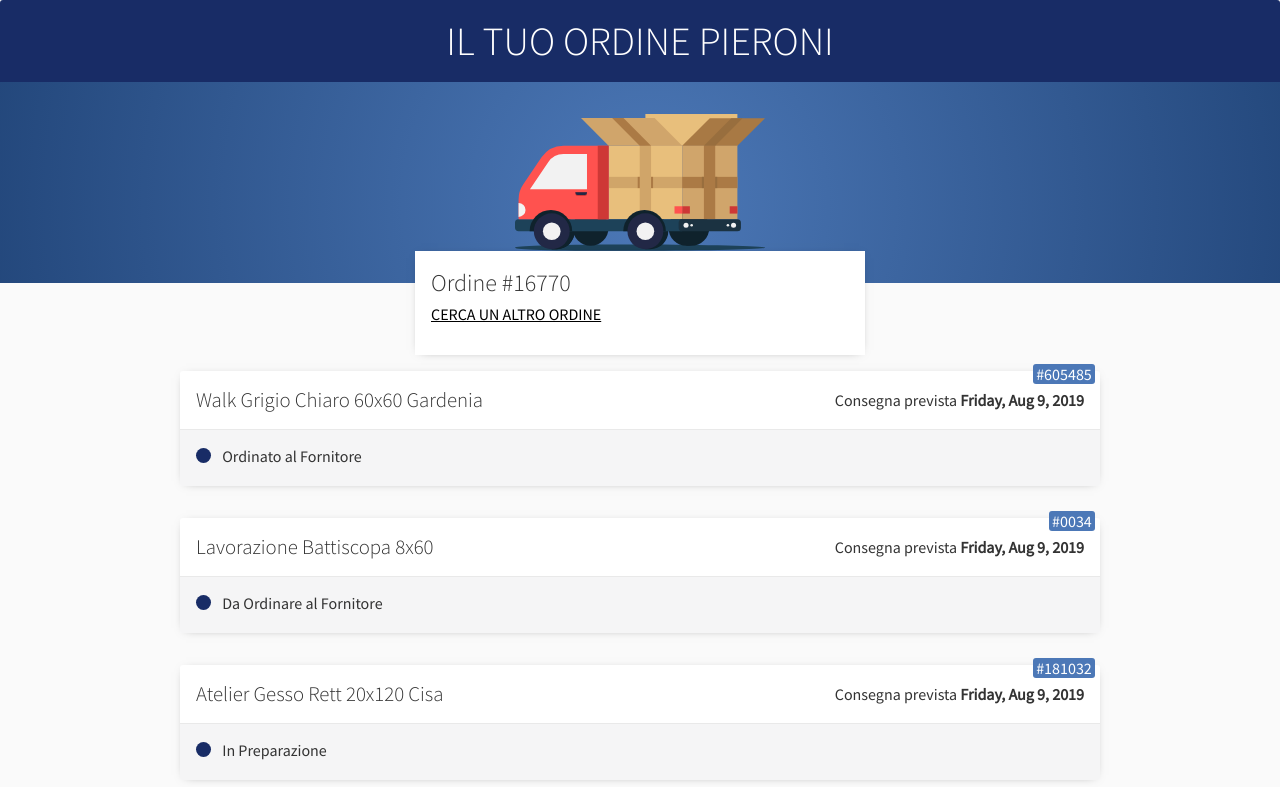
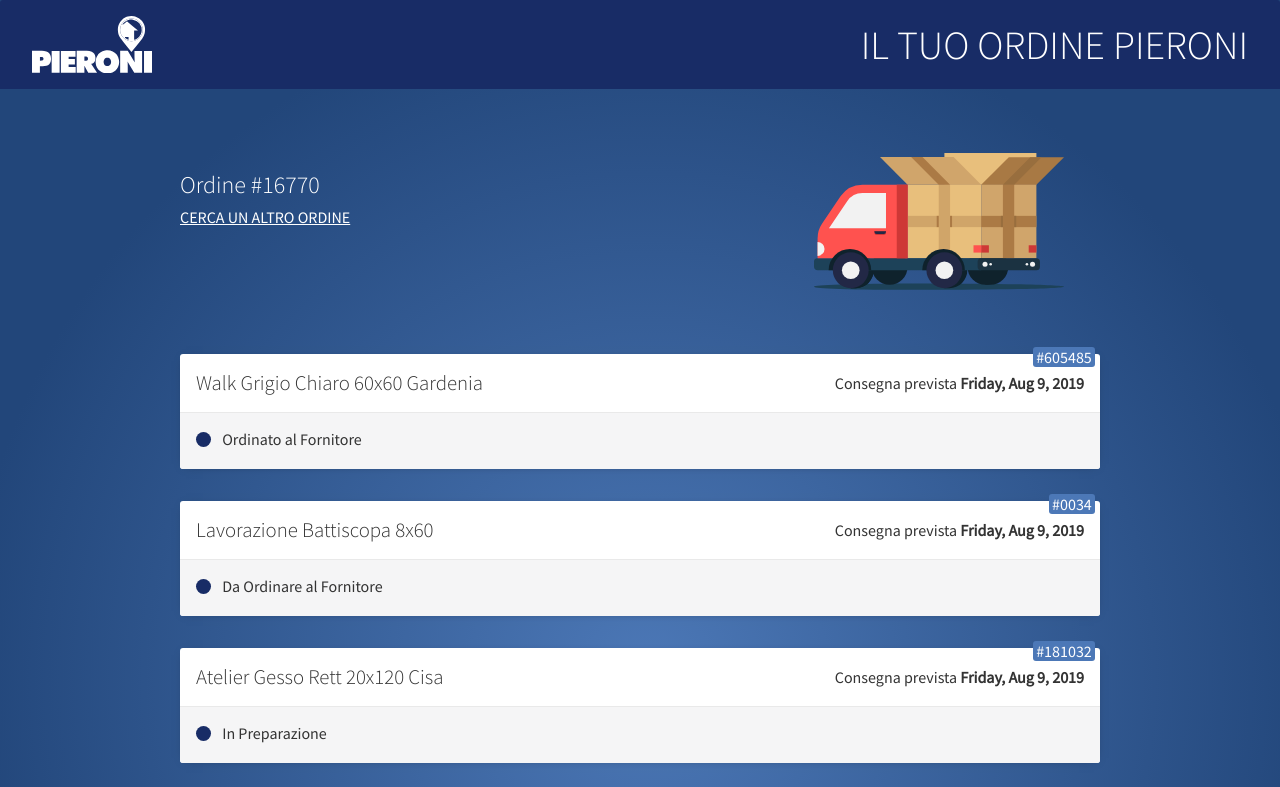
Before and after one commit to MatteoPieroni/pieroni-ordini, a Svelte app: page / in a window 1280 px wide. Shown: the top 787 px of the page. Built offline with nearby package versions, Linux system fonts and the light colour scheme.

Commit message:
Styles refactor

```diff
--- a/src/App.svelte
+++ b/src/App.svelte
@@ -59,7 +59,19 @@
   @import url("https://fonts.googleapis.com/css?family=Source+Sans+Pro:300,400&display=swap");
   :global(body) {
     padding-bottom: 2rem;
-    background: #fafafa;
+    min-height: 100vh;
+    background: rgba(76, 120, 183, 1);
+    background: -o-radial-gradient(
+      50.7% 60.5%,
+      circle 760px,
+      rgba(76, 120, 183, 1) 0%,
+      rgba(34, 70, 122, 1) 90%
+    );
+    background: radial-gradient(
+      circle 760px at 50.7% 60.5%,
+      rgba(76, 120, 183, 1) 0%,
+      rgba(34, 70, 122, 1) 90%
+    );
     font-family: "Source Sans Pro", HelveticaNeue-Light, "Helvetica Neue Light",
       "Helvetica Neue", Helvetica, Arial, "Lucida Grande", sans-serif;
     font-weight: 400;
@@ -85,15 +97,13 @@
 
   .form-container {
     position: relative;
-    margin: -2rem auto 0 auto;
-    padding: 1rem;
+    margin: 0 auto 0 auto;
+    padding: 2rem 0 0;
     width: 90vw;
-    background: #fff;
-    box-shadow: 0 1px 10px -6px rgba(0, 0, 0, 0.5);
     box-sizing: border-box;
 
     @media (min-width: 768px) {
-      max-width: 450px;
+      max-width: 920px;
     }
   }
 
--- a/src/components/Form.svelte
+++ b/src/components/Form.svelte
@@ -1,4 +1,5 @@
 <script>
+  import Truck from "./Truck.svelte";
   import { createEventDispatcher } from "svelte";
   import { fields, errors } from "../constants.js";
   import { sendData } from "../services/Api.js";
@@ -73,10 +74,39 @@
   };
 </script>
 
-<style>
+<style type="text/scss">
+  .sub-header {
+    @media (min-width: 768px) {
+      display: flex;
+      flex-direction: row-reverse;
+      padding: 2rem 0;
+    }
+  }
   h2 {
     margin-top: 0;
   }
+
+  .truck {
+    margin-bottom: 1rem;
+    @media (min-width: 768px) {
+      margin-left: 5%;
+      width: 35%;
+    }
+  }
+
+  .form {
+    color: #fff;
+    @media (min-width: 768px) {
+      width: 60%;
+    }
+  }
+
+  form {
+    padding: 1rem;
+    background: #fff;
+    color: #000;
+  }
+
   .input-container {
     margin-bottom: 1rem;
   }
@@ -116,6 +146,10 @@
     color: #fff;
   }
 
+  .reset-container {
+    padding: 1rem 0;
+  }
+
   .order-number {
     margin-bottom: 0;
   }
@@ -124,6 +158,7 @@
     border: none;
     padding-left: 0;
     background: none;
+    color: #fff;
     text-transform: uppercase;
     text-decoration: underline;
     cursor: pointer;
@@ -134,6 +169,11 @@
   }
 </style>
 
+<div class="sub-header">
+  <div class="truck">
+    <Truck />
+  </div>
+  <div class="form">
     {#if !numOrdine}
       <form on:submit|preventDefault={handleSubmit}>
         <h2>Controlla lo stato del tuo ordine</h2>
@@ -167,10 +207,12 @@
         <p aria-live="polite">{uiErrors.general}</p>
       </form>
     {:else}
-  <div>
+      <div class="reset-container">
         <h2 class="order-number">Ordine #{numOrdine}</h2>
         <button class="reset-button" on:click={resetOrder} aria-label="">
           Cerca un altro ordine
         </button>
       </div>
     {/if}
+  </div>
+</div>
--- a/src/components/Header.svelte
+++ b/src/components/Header.svelte
@@ -1,43 +1,37 @@
 <script>
-  import Truck from "./Truck.svelte";
+  import Logo from "./Logo.svelte";
 </script>
 
 <style type="text/scss">
   header {
+    display: flex;
+    justify-content: space-between;
+    align-items: center;
+    flex-wrap: wrap;
     padding: 1rem;
     background: #182c66;
+    @media (min-width: 768px) {
+      padding: 1rem 2rem;
+    }
   }
   h1 {
     margin-top: 0;
     margin-bottom: 0;
+    width: 100%;
     font-size: 1rem;
     color: #fff;
     text-align: center;
     text-transform: uppercase;
+    @media (min-width: 768px) {
+      width: auto;
+    }
     @media (min-width: 1024px) {
       font-size: 2.5rem;
     }
   }
-  .sub-header {
-    background: rgba(76, 120, 183, 1);
-    background: -o-radial-gradient(
-      50.7% 60.5%,
-      circle 760px,
-      rgba(76, 120, 183, 1) 0%,
-      rgba(34, 70, 122, 1) 90%
-    );
-    background: radial-gradient(
-      circle 760px at 50.7% 60.5%,
-      rgba(76, 120, 183, 1) 0%,
-      rgba(34, 70, 122, 1) 90%
-    );
-    padding: 2rem 0;
-  }
 </style>
 
 <header>
+  <Logo />
   <h1>Il tuo ordine Pieroni</h1>
 </header>
-<div class="sub-header">
-  <Truck />
-</div>
--- /dev/null
+++ b/src/components/Logo.svelte
@@ -0,0 +1,47 @@
+<style type="text/scss">
+  svg {
+    margin: 0 auto 0.5rem auto;
+    max-width: 120px;
+    width: 100%;
+    @media (min-width: 768px) {
+      margin: 0;
+    }
+  }
+</style>
+
+<svg
+  id="Livello_1"
+  data-name="Livello 1"
+  xmlns="http://www.w3.org/2000/svg"
+  viewBox="0 0 517.23 247.65">
+  <defs>
+    <style>
+      .dls-2 {
+        fill: #fff;
+      }
+    </style>
+  </defs>
+  <path
+    class="dls-2"
+    d="M380,150.32h1.27c10.28,0,20.56,0,30.83,0a1.87,1.87,0,0,1,1.85,1.1Q428.1,175.23,442.25,199a5.4,5.4,0,0,0,.37.46c-1.51-16.42-.45-32.73-0.88-49.09h32.8v94.67h-1.34c-10.32,0-20.64,0-31,0a2,2,0,0,1-2-1.16q-13.91-23.59-27.88-47.14c-0.11-.19-0.26-0.37-0.56-0.79,0.23,2.22.53,4.13,0.6,6,0.16,4.75.28,9.51,0.3,14.27,0,9,0,18.08,0,27.11V245H380V150.32Z" />
+  <path
+    class="dls-2"
+    d="M375.7,197.83c-0.19,24.67-16.6,44.43-41,48.85-15.12,2.73-29.14-.19-41.48-9.55-11.45-8.69-17.62-20.39-18.73-34.74-0.77-9.94.63-19.51,5.45-28.3,7.57-13.83,19.35-22.07,34.8-24.93,11.42-2.11,22.58-1,33.1,4.06,15.1,7.32,24.18,19.33,27,35.93C375.29,192,375.41,194.93,375.7,197.83Zm-34.66,0A53.77,53.77,0,0,0,340,191.4c-1.74-6-5.5-10.13-11.8-11.25-6.58-1.17-12.3.55-16.16,6.33s-4.07,12-2.17,18.31c1.74,5.79,5.65,9.62,11.76,10.69s11.45-.34,15.48-5.34C339.92,206.58,340.82,202.37,341,197.87Z" />
+  <path
+    class="dls-2"
+    d="M192.5,245V150.38c0.41,0,.83-0.06,1.25-0.06q21.23,0,42.47,0c7.42,0,14.68,1,21.44,4.27,9.33,4.52,14.4,12.07,15.62,22.3a33.75,33.75,0,0,1-1.16,15.17c-2.68,7.8-7.86,12.82-16.21,14.2a1.49,1.49,0,0,0-.34.12,1.06,1.06,0,0,0-.15.24l25.16,38.44h-1.27c-11.88,0-23.75,0-35.63,0a1.78,1.78,0,0,1-1.83-1.13Q234.26,229.49,226.6,215a2.2,2.2,0,0,0-.78-0.91V245H192.5Zm33.34-52.11a63.37,63.37,0,0,0,8.19-.06c4.43-.59,6.83-3.37,7.27-7.77,0.57-5.76-2.61-9.72-8.37-10.25-2-.18-4-0.06-6-0.17-1-.05-1.19.35-1.18,1.25,0,5.36,0,10.71,0,16.07C225.78,192.27,225.83,192.62,225.85,192.86Z" />
+  <path
+    class="dls-2"
+    d="M0,150.32H1.29q20.22,0,40.43,0a65.89,65.89,0,0,1,20.21,2.83c11,3.53,17.33,11.11,19.29,22.4a51.17,51.17,0,0,1-.29,19.78C78.7,205.59,72.38,212,62.33,214.87A62.08,62.08,0,0,1,46.1,217c-3.56.05-7.12,0-10.68,0H34v28H0V150.32Zm34.22,26.25v16a85.27,85.27,0,0,0,9.31-.71,6.9,6.9,0,0,0,6.05-7.09c0.07-3.76-1.92-6.45-5.7-7.59C40.73,176.22,37.5,176.62,34.22,176.57Z" />
+  <path
+    class="dls-2"
+    d="M124.55,150.36h63.16v25.58H157.88v9.13h27V209.3h-27v10h30.56V245H124.55V150.36Z" />
+  <path
+    class="dls-2"
+    d="M428.64,155l-6.05-7.47c-9.85-12.15-19.73-24.27-29.53-36.45-4.17-5.18-8.28-10.43-12.22-15.79a53.21,53.21,0,0,1-6.93-13.37,51.72,51.72,0,0,1-2.72-10.81c-0.71-5.22-1.4-10.44-1-15.72a70.82,70.82,0,0,1,1.56-10.71,59.26,59.26,0,0,1,4-11.41,56.55,56.55,0,0,1,9.75-14.36,57.42,57.42,0,0,1,18-13.2,80.37,80.37,0,0,1,9.25-3.33A52.12,52.12,0,0,1,429.08,0a56.32,56.32,0,0,1,10.06,1.14,71,71,0,0,1,10.21,2.65,53.17,53.17,0,0,1,12.75,6.62,58,58,0,0,1,18.28,20.36A55.34,55.34,0,0,1,485,42.32a59,59,0,0,1,2.11,21.13,88.68,88.68,0,0,1-1.77,12.38,58,58,0,0,1-10.56,22.05c-5.55,7.25-11.38,14.29-17.11,21.4q-9.76,12.11-19.55,24.18L429.59,154C429.34,154.28,429.05,154.55,428.64,155ZM379.76,59.55a49,49,0,0,0,48.77,49c26.71,0.07,48.91-21.88,49-48.42A48.88,48.88,0,1,0,379.76,59.55Z" />
+  <path class="dls-2" d="M84.71,150.36h34.38V245H84.71v-94.6Z" />
+  <path class="dls-2" d="M517.23,245h-34.4v-94.6h34.4V245Z" />
+  <path
+    class="dls-2"
+    d="M379.76,59.55a48.88,48.88,0,1,1,97.76.55c-0.07,26.54-22.28,48.48-49,48.42A49,49,0,0,1,379.76,59.55Zm60.44,3.11v39.62C456.39,98.39,471.84,83,472.86,62a44.11,44.11,0,0,0-38.45-46.13c-21-2.75-38.05,9.49-44.63,22.88l1.24-1q8.78-7.16,17.55-14.34a1,1,0,0,1,1.59,0q22.67,19.16,45.38,38.27a4.38,4.38,0,0,0,1,.49l-0.41.53h-16Zm-24,39.49V91H400.79a8.52,8.52,0,0,1,0,1.4,2.52,2.52,0,0,0,1.44,2.84c1,0.59,1.9,1.34,2.88,1.95A42.56,42.56,0,0,0,416.25,102.14Z" />
+</svg>
--- a/src/components/Truck.svelte
+++ b/src/components/Truck.svelte
@@ -1,7 +1,3 @@
-<script>
-
-</script>
-
 <style type="text/scss">
   svg {
     max-width: 50vw;
```
Lines whose indentation alone changed are shown as unchanged.
